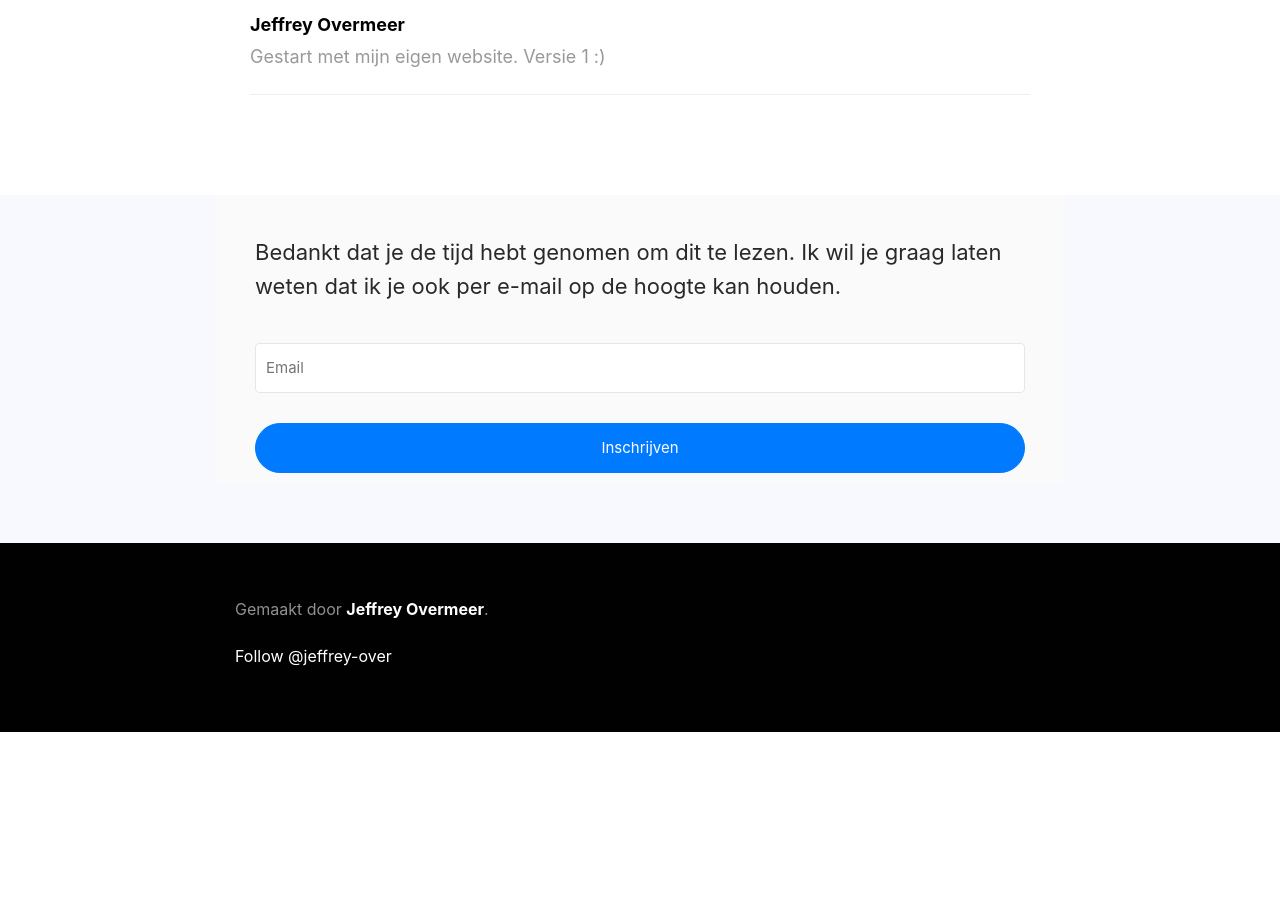
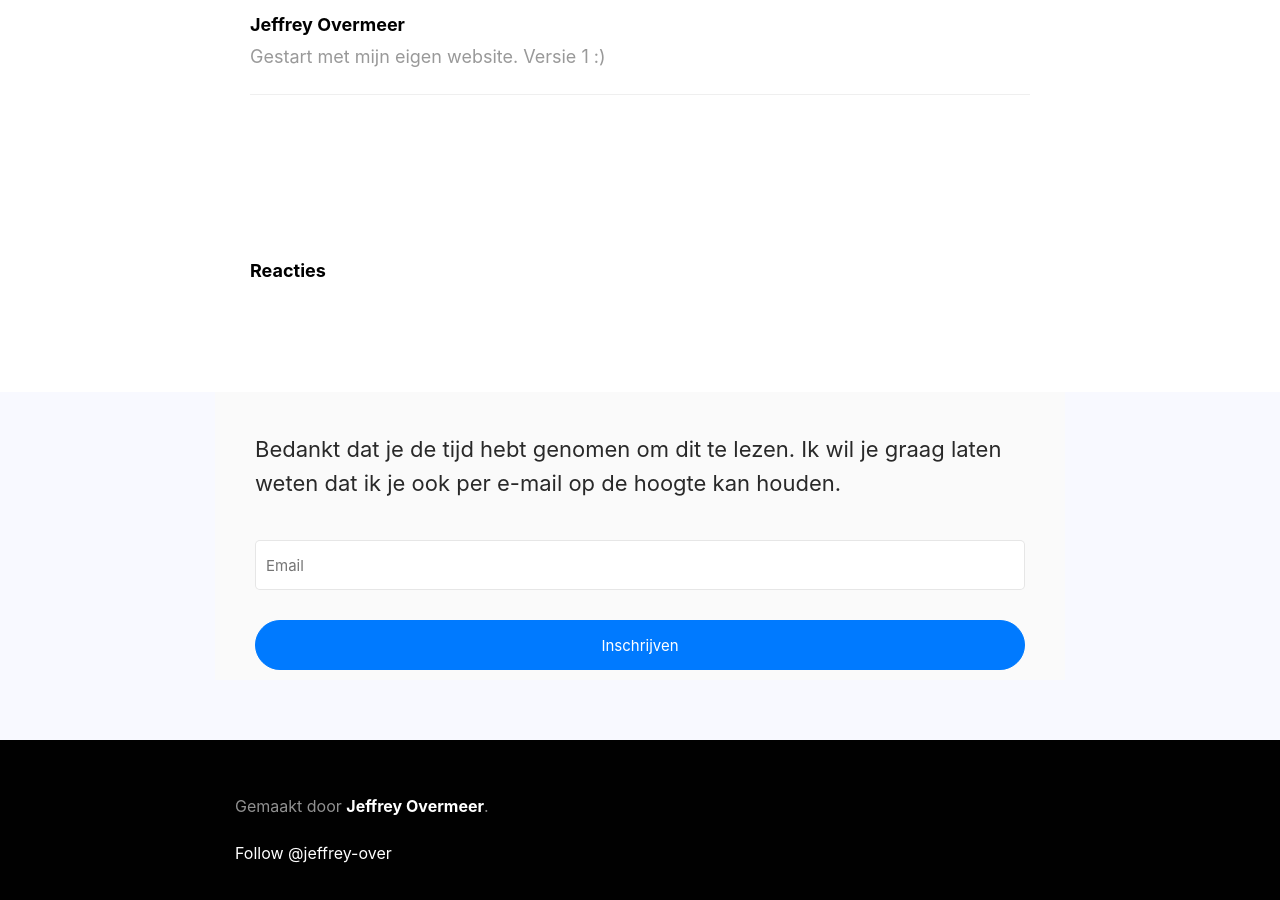
Before and after one commit to jeffrey-over/jeffrey-over.github.io, a Jekyll site: the page built from _posts/2018-01-03-dit-heb-ik-geleerd-in-2017.md, in a window 1280 px wide and 900 px high, scrolled down 1497 px. Built offline with Jekyll 4.4.1, drawn with Linux system fonts in a browser that asks for light colours; nearby versions of some CDN libraries; some web fonts are replaced; library files that are not in the unit come from our copies; comment, search, counter and statistics services are not loaded; before the commit the page ends 2229 px from its top, so only the background shows below that.

Commit message:
added comments

```diff
--- a/_layouts/post.html
+++ b/_layouts/post.html
@@ -49,6 +49,26 @@
 
 
 
+	<div class="post container comments  has-small-width">
+		<section>
+
+            <p>
+                <b>Reacties</b>
+            </p>
+            <script src="https://utteranc.es/client.js"
+            repo="jeffrey-over/jeffrey-over.github.io"
+            issue-term="title"
+            theme="github-light"
+            crossorigin="anonymous"
+            async>
+    </script>
+
+
+		</section>
+	</div>
+
+
+
 
     <div class="has-full-width promotional-product text-left" >
             <div class="container" style="background:#fafafa">
```
